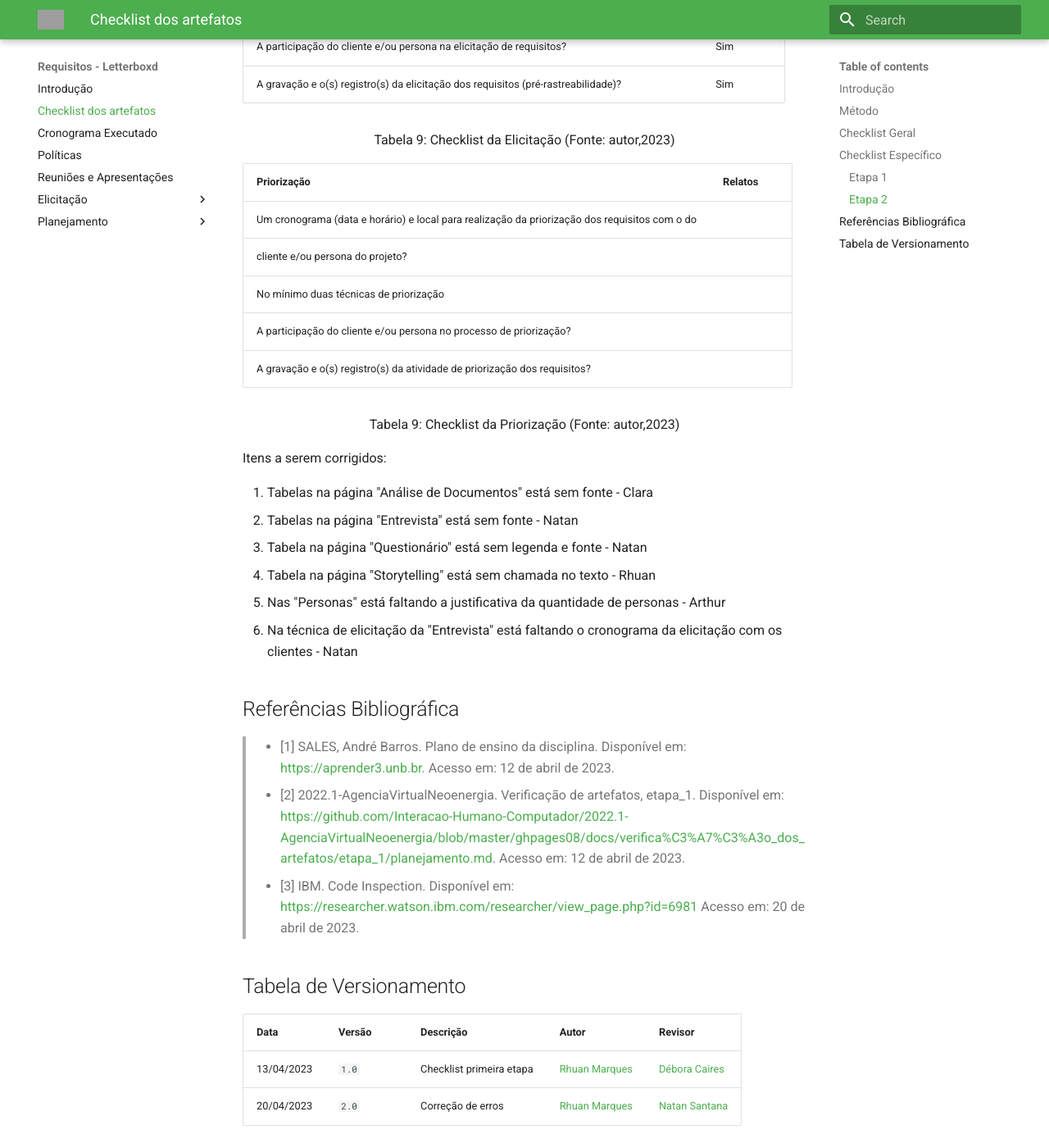
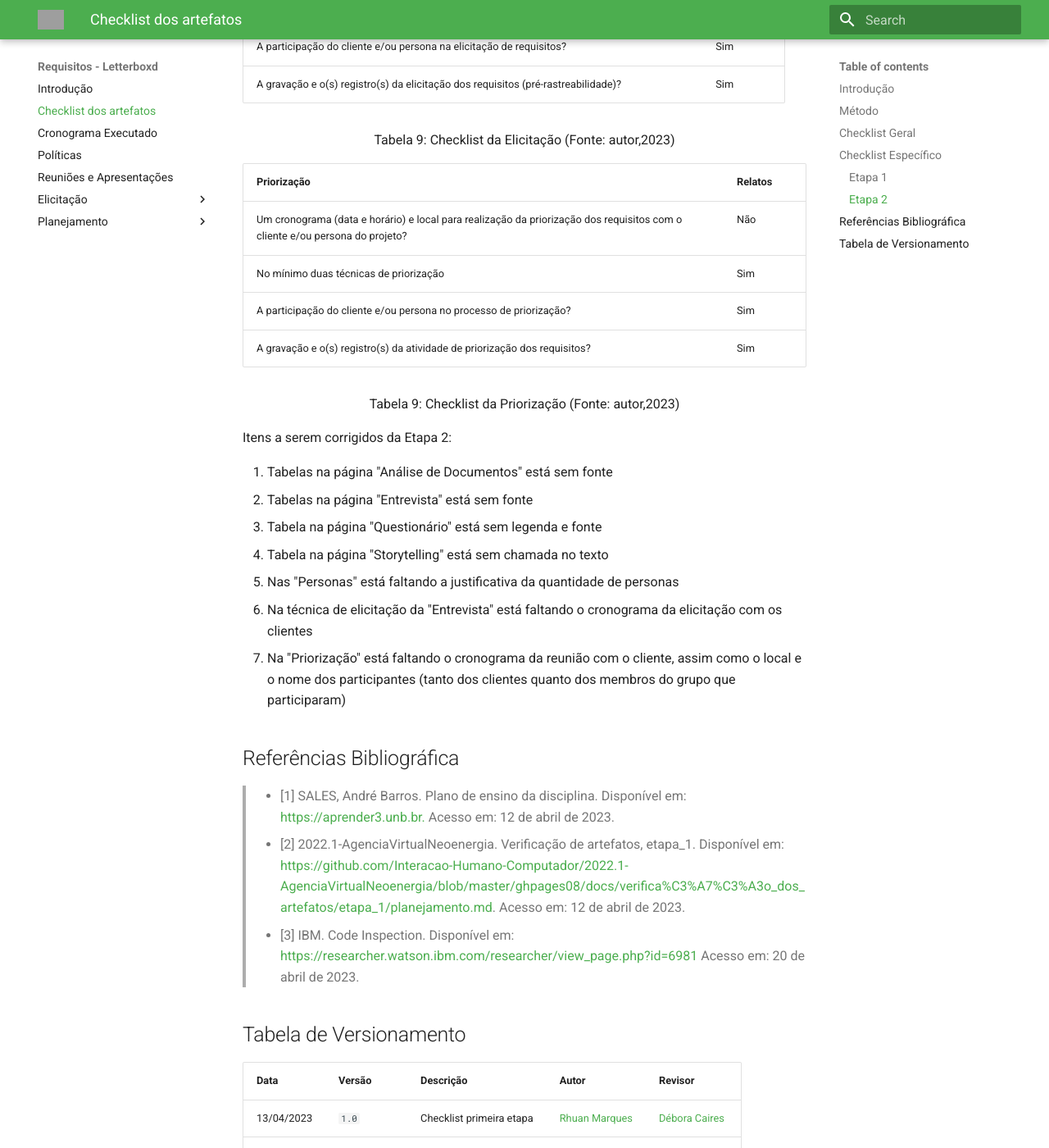
Before and after one commit to Requisitos-de-Software/2023.1-Letterboxd, an MkDocs documentation site: the page built from docs/checklist.md, in a window 1280 px wide and 1400 px high, scrolled down 3605 px. Shown: the whole window at 82% size. Built offline with MkDocs 1.6.1 and Material for MkDocs 9.7.7, drawn with Linux system fonts in a browser that asks for light colours; some of the changed text lies outside the part shown; grey boxes are pictures that could not be loaded.

Commit message:
18 - adição do checklist da priorização

```diff
--- a/docs/checklist.md
+++ b/docs/checklist.md
@@ -121,24 +121,24 @@ cliente e/ou persona do projeto?  | Incompleto |
 
 | Priorização | Relatos |
 | ------------ | ------- |
-| Um cronograma (data e horário) e local para realização da priorização dos requisitos com o do
-cliente e/ou persona do projeto?  |  |
-| No mínimo duas técnicas de priorização |  |
-| A participação do cliente e/ou persona no processo de priorização? |  |
-| A gravação e o(s) registro(s) da atividade de priorização dos requisitos? |  |
+| Um cronograma (data e horário) e local para realização da priorização dos requisitos com o cliente e/ou persona do projeto?  | Não |
+| No mínimo duas técnicas de priorização | Sim |
+| A participação do cliente e/ou persona no processo de priorização? | Sim |
+| A gravação e o(s) registro(s) da atividade de priorização dos requisitos? | Sim |
 
 <div style="text-align: center">
 <p>Tabela 9: Checklist da Priorização (Fonte: autor,2023)</p>
 </div>
 
-Itens a serem corrigidos:
+Itens a serem corrigidos da Etapa 2:
 
-1. Tabelas na página "Análise de Documentos" está sem fonte - Clara
-2. Tabelas na página "Entrevista" está sem fonte - Natan
-3. Tabela na página "Questionário" está sem legenda e fonte - Natan
-4. Tabela na página "Storytelling" está sem chamada no texto - Rhuan
-5. Nas "Personas" está faltando a justificativa da quantidade de personas - Arthur
-6. Na técnica de elicitação da "Entrevista" está faltando o cronograma da elicitação com os clientes - Natan
+1. Tabelas na página "Análise de Documentos" está sem fonte
+2. Tabelas na página "Entrevista" está sem fonte
+3. Tabela na página "Questionário" está sem legenda e fonte
+4. Tabela na página "Storytelling" está sem chamada no texto
+5. Nas "Personas" está faltando a justificativa da quantidade de personas
+6. Na técnica de elicitação da "Entrevista" está faltando o cronograma da elicitação com os clientes
+7. Na "Priorização" está faltando o cronograma da reunião com o cliente, assim como o local e o nome dos participantes (tanto dos clientes quanto dos membros do grupo que participaram)
 
 ## Referências Bibliográfica
 
```
Also changed, not shown: other parts of docs/checklist.md (+1 -1 lines), docs/Elicitação/priorizacao.md (+1 -1 lines).
